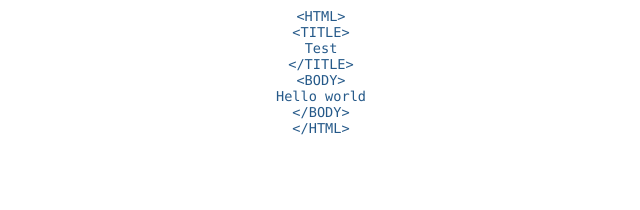
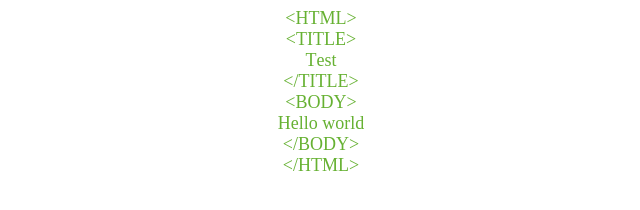
Before and after one commit to LMN200/LMN200.github.io, a plain HTML site: page index.html in a window 1280 px wide. Shown: the whole page, without its empty margins (319-959 px from the left). Drawn offline with Linux system fonts and the light colour scheme.

Commit message:
Update index.html

```diff
--- a/index.html
+++ b/index.html
@@ -7,7 +7,7 @@
   <meta name="Generator" content="Cocoa HTML Writer">
   <meta name="CocoaVersion" content="2113.6">
   <style type="text/css">
-    p.p1 {margin: 0.0px 0.0px 16.0px 0.0px; text-align: center; font: 13.6px Menlo; color: #255989; -webkit-text-stroke: #255989}
+    p.p1 {margin: 0.0px 0.0px 16.0px 0.0px; text-align: center; font: 18.0px 'Bradley Hand'; color: #66b132; -webkit-text-stroke: #255989}
     span.s1 {font-kerning: none}
   </style>
 </head>
```
